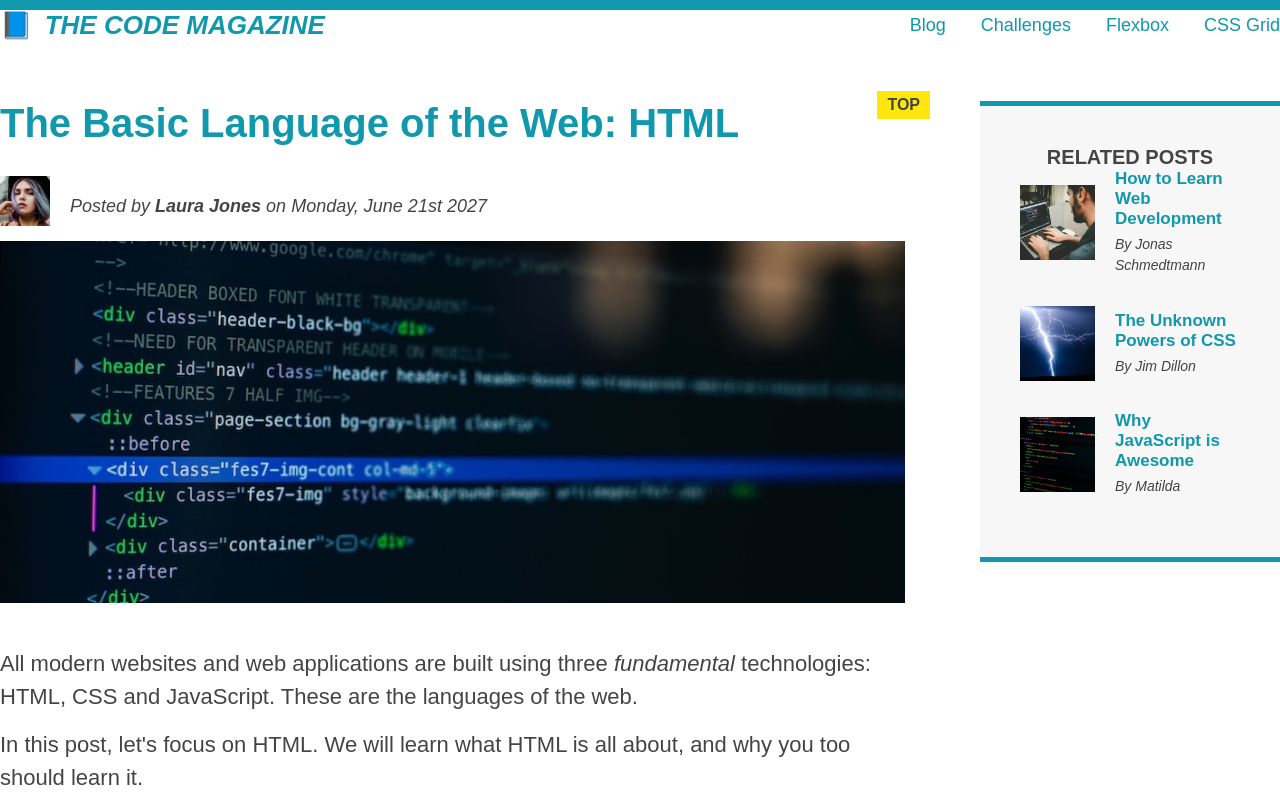
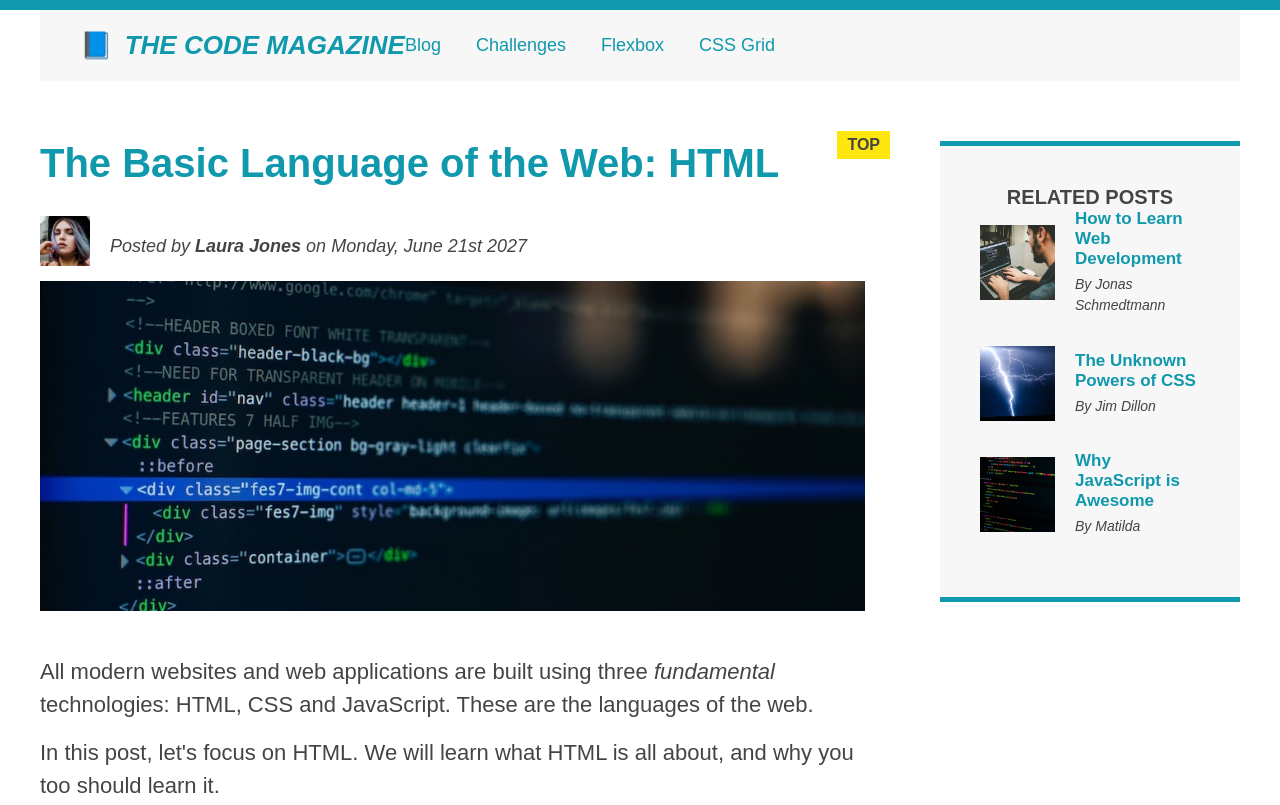
Before and after one commit to JoltLaw/Code_Magazine, a plain HTML site: page index.html in a window 1280 px wide. Shown: the top 805 px of the page. Drawn offline with Linux system fonts and the light colour scheme.

Commit message:
Update style.css

```diff
--- a/style.css
+++ b/style.css
@@ -18,12 +18,20 @@ body {
     column-gap: 75px;
     row-gap: 60px;
     align-items: start;
+    width: 1200px;
+    margin: 0 auto;
 }
 
 .main-header {
   /* grid-column: 1 / span 2; */
   grid-column: 1 / -1;
   margin-bottom: 0;
+  display: flex;
+  align-items: center;
+  ustify-content: space-between;
+  background-color: #f7f7f7;
+  padding: 20px 40px;
+
 }
 
 nav {
@@ -33,6 +41,7 @@ nav {
 
 article {
   /* margin-bottom: 60px; */
+display: block;
 }
 
 .post-header {
@@ -122,10 +131,9 @@ aside {
   background-color: #f7f7f7;
   border-top: 5px solid #1098ad;
   border-bottom: 5px solid #1098ad;
-  padding: 50px 0;
-  width: 500px;
   padding: 40px;
   box-sizing: border-box;
+  display: block;
 }
 
 li:first-child {
@@ -274,17 +282,6 @@ nav {
   display: block;
 }
 
-article {
-  /* background-color: red;
-  width: 825px;
-  float: left;
- } */
-
-aside {
-  /* background-color: purple; */
-  width: 300px;
-  float: right;
-}
 
 footer {
   /* background-color: blue; */
```
